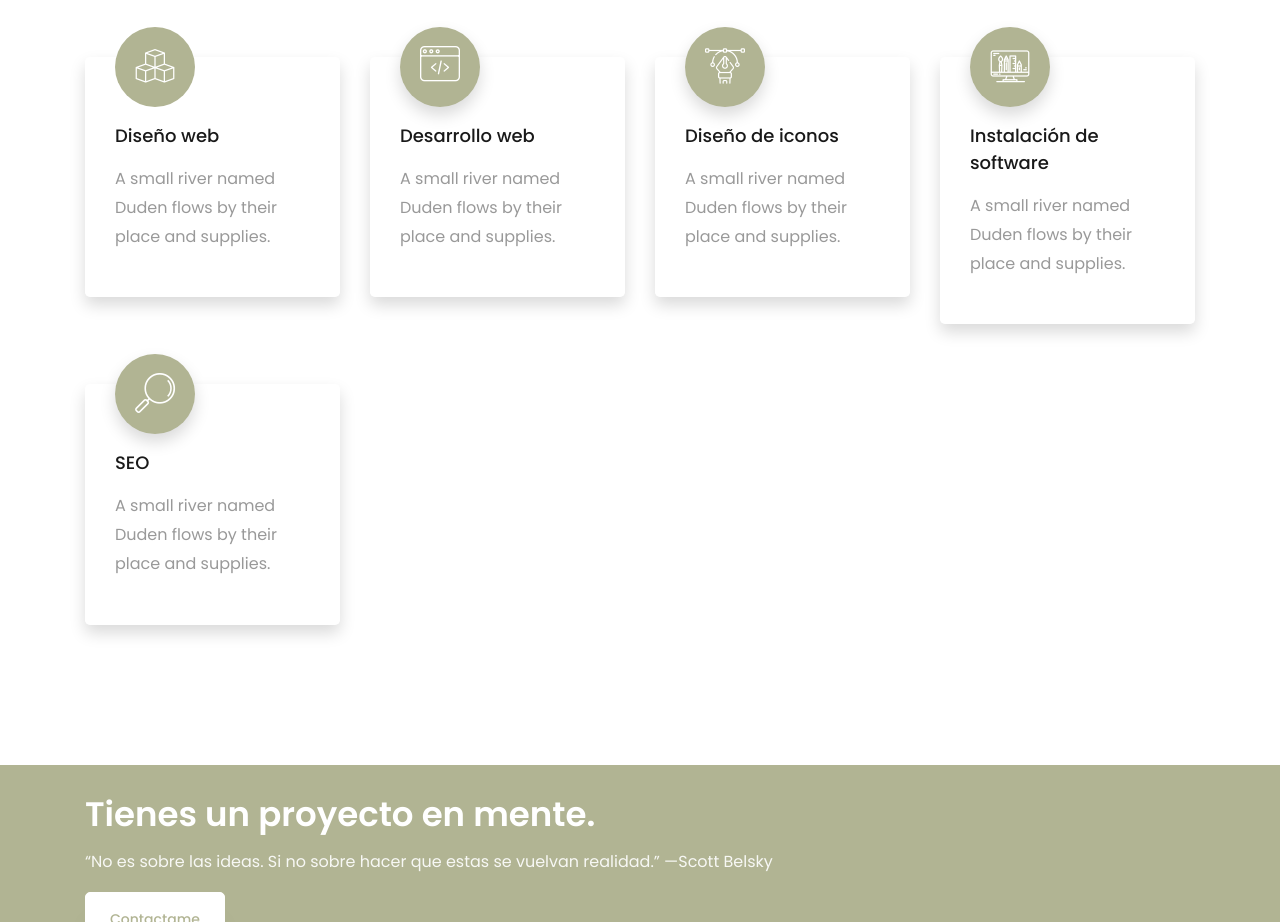
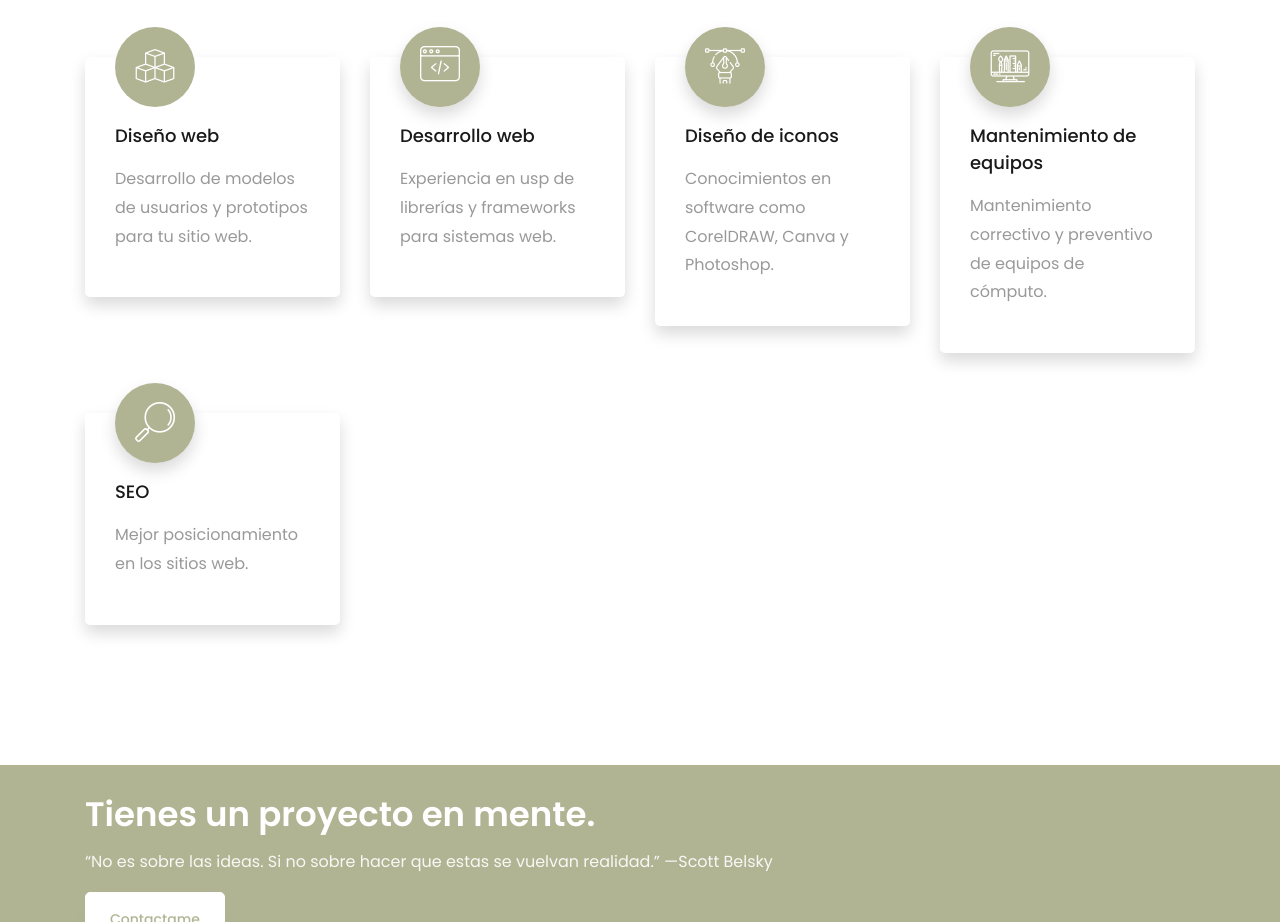
Before and after one commit to LuisC-git/portafolio, a plain HTML site: page index.html in a window 1280 px wide. Shown: the part 3200-4122 px from the top of the page. Drawn offline with Linux system fonts and the light colour scheme; some packages are replaced by stand-ins of ours; no server answers; files whose address does not match are found by name.

Commit message:
version 2.1

```diff
--- a/index.html
+++ b/index.html
@@ -671,20 +671,6 @@
                   </div>
                 </div>
               </div>
-              <!-- END -->
-
-              <!-- Demo info -->
-              <!-- <div class="row text-center mt-4">
-                <div class="col-6 border-right">
-                  <div class="h4 font-weight-bold mb-0">28%</div>
-                  <span class="small text-gray">Last week</span>
-                </div>
-                <div class="col-6">
-                  <div class="h4 font-weight-bold mb-0">60%</div>
-                  <span class="small text-gray">Last month</span>
-                </div>
-              </div> -->
-              <!-- END -->
             </div>
           </div>
         </div>
@@ -716,7 +702,7 @@
               <div class="media-body">
                 <h3 class="heading mb-3">Diseño web</h3>
                 <p>
-                  A small river named Duden flows by their place and supplies.
+                  Desarrollo de modelos de usuarios y prototipos para tu sitio web.
                 </p>
               </div>
             </div>
@@ -733,7 +719,7 @@
               <div class="media-body">
                 <h3 class="heading mb-3">Desarrollo web</h3>
                 <p>
-                  A small river named Duden flows by their place and supplies.
+                  Experiencia en usp de librerías y frameworks para sistemas web.
                 </p>
               </div>
             </div>
@@ -750,7 +736,7 @@
               <div class="media-body">
                 <h3 class="heading mb-3">Diseño de iconos</h3>
                 <p>
-                  A small river named Duden flows by their place and supplies.
+                  Conocimientos en software como CorelDRAW, Canva y Photoshop.
                 </p>
               </div>
             </div>
@@ -765,9 +751,9 @@
                 <span class="flaticon-computer"></span>
               </div>
               <div class="media-body">
-                <h3 class="heading mb-3">Instalación de software</h3>
+                <h3 class="heading mb-3">Mantenimiento de equipos</h3>
                 <p>
-                  A small river named Duden flows by their place and supplies.
+                  Mantenimiento correctivo y preventivo de equipos de cómputo.
                 </p>
               </div>
             </div>
@@ -787,7 +773,7 @@
               <div class="media-body">
                 <h3 class="heading mb-3">SEO</h3>
                 <p>
-                  A small river named Duden flows by their place and supplies.
+                  Mejor posicionamiento en los sitios web.
                 </p>
               </div>
             </div>
```
